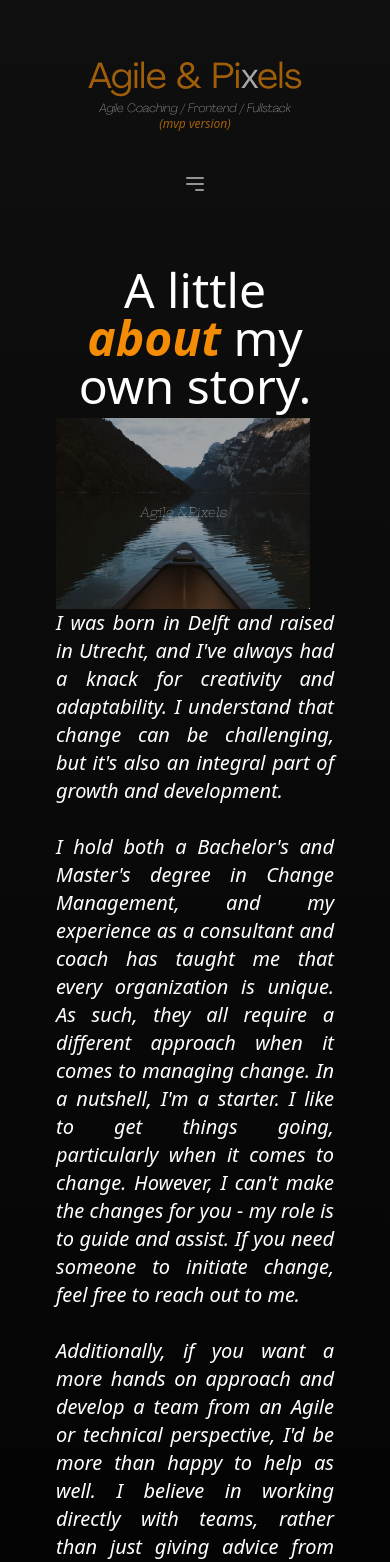
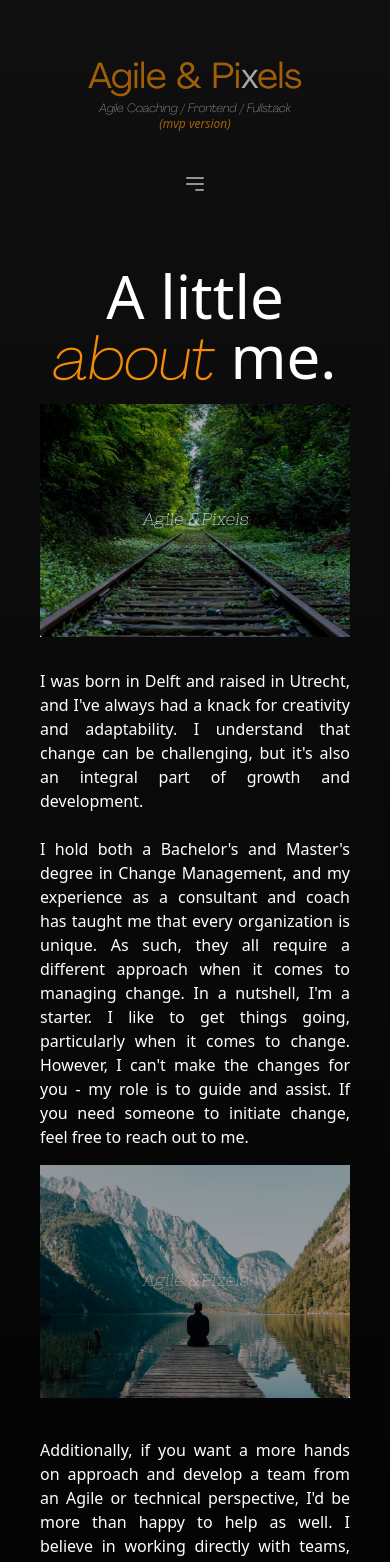
Before and after one commit to DnZ19/agile-and-pixels, a Next.js app: page /me in a window 390 px wide. Shown: the top 1562 px of the page. Built offline with nearby package versions, Linux system fonts and the light colour scheme.

Commit message:
zo dan v1

```diff
--- a/app/me/page.jsx
+++ b/app/me/page.jsx
@@ -5,19 +5,19 @@ import Image from "next/image";
 
 export default function Team() {
 	return (
-		<main className="h-full flex flex-col items-center max-w-custom mt-20 px-6 sm:mt-10 sm:w-full lg:h-auto lg:mt-10">
+		<main className="h-full flex flex-col items-center max-w-custom mt-20 px-2 sm:mt-10 sm:w-full lg:h-auto lg:mt-10">
 			<div className="h-auto mt-[-50px] px-8 flex flex-col items-center sm:mt-3 md:mb-20 lg:mt-0 lg:w-full">
-				<h1 className="text-center text-5xl md:text-8xl md:mb-4 font-light lg:text-8xl">
+				<h1 className="text-center text-6xl md:text-8xl md:mb-4 font-light lg:text-8xl">
 					A little{" "}
-					<span className="italic font-bold text-secondairyColor">
+					<span className="font-custom-font-italic text-secondairyColor">
 						about
 					</span>{" "}
-					my own story.
+					me.
 				</h1>
-				<p className="max-w-8xl text-xl md:text-4xl font-extralight text-justify italic lg:text-2xl lg:mt-10">
-					<div className="bg-cover w-800 float-left mr-6 mt-2">
+				<p className="max-w-8xl text-md md:text-4xl font-extralight text-justify lg:text-2xl lg:mt-10">
+					<div className="bg-cover w-800 md:float-left md:mr-6 mt-4 mb-8">
 						<Image
-							src="/boat.png"
+							src="/rails.png"
 							alt="waterlogo"
 							width={500}
 							height={500}
@@ -43,6 +43,15 @@ export default function Team() {
 					someone to initiate change, feel free to reach out
 					to me.
 					<br />
+					<div className="bg-cover w-800 md:hidden md:mr-6 mt-4 mb-4">
+						<Image
+							src="/lake.png"
+							alt="waterlogo"
+							width={500}
+							height={500}
+							className="w-full"
+						/>
+					</div>
 					<br />
 					Additionally, if you want a more hands on approach
 					and develop a team from an Agile or technical
```
